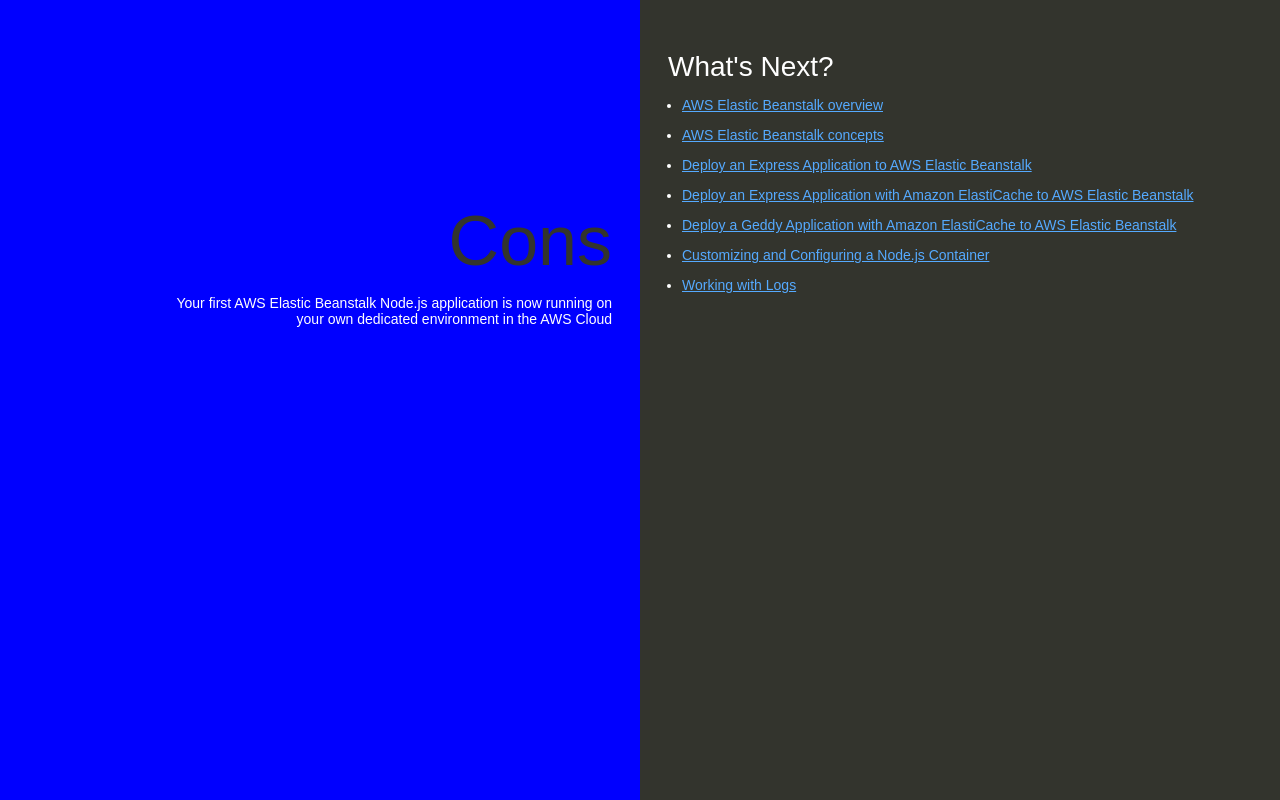
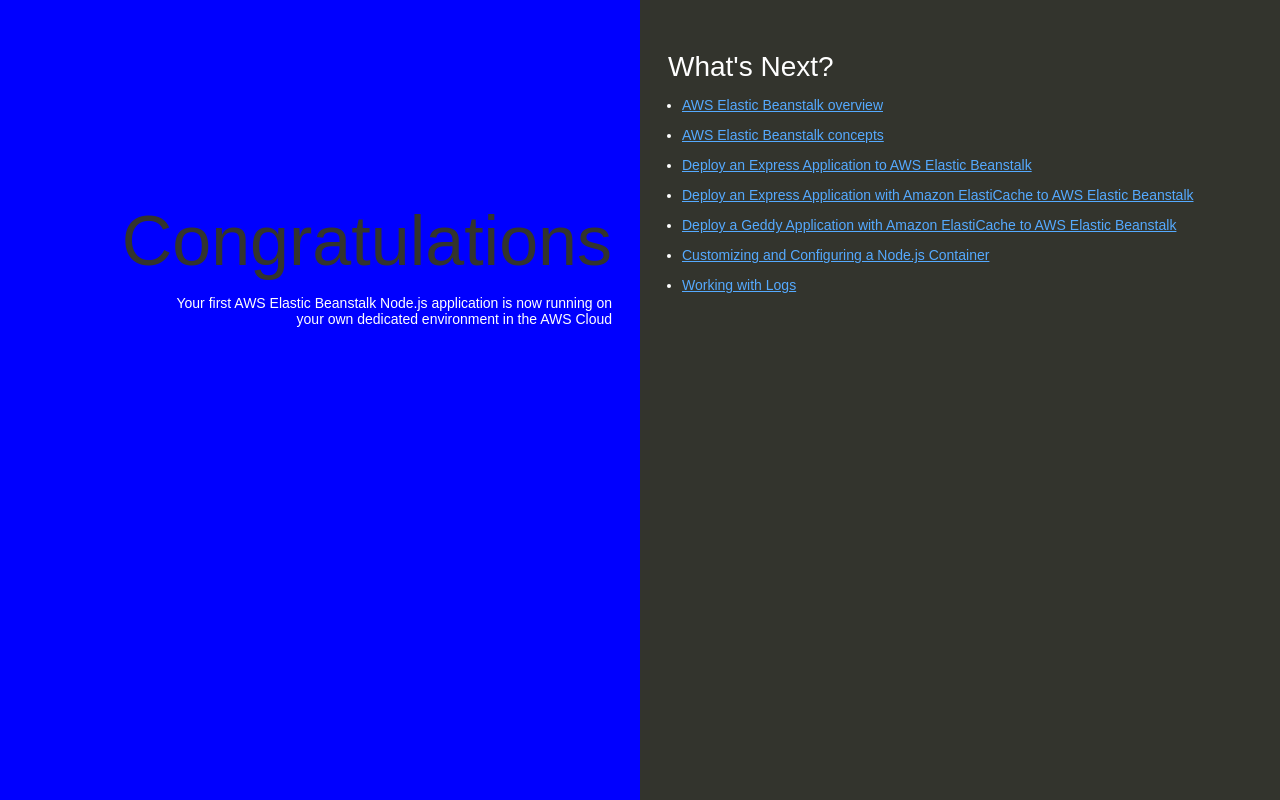
Before and after one commit to lezboyer/nodejs-v2-blue, a website: page index.html in a window 1280 px wide. Drawn offline with Linux system fonts and the light colour scheme.

Commit message:
Update index.html

```diff
--- a/index.html
+++ b/index.html
@@ -74,7 +74,7 @@
   </head>
   <body>
     <div class="textColumn">
-      <h1>Cons</h1>
+      <h1>Congratulations</h1>
       <p>Your first AWS Elastic Beanstalk Node.js application is now running on your own dedicated environment in the AWS Cloud</p>
     </div>
     <div class="linksColumn">
```
